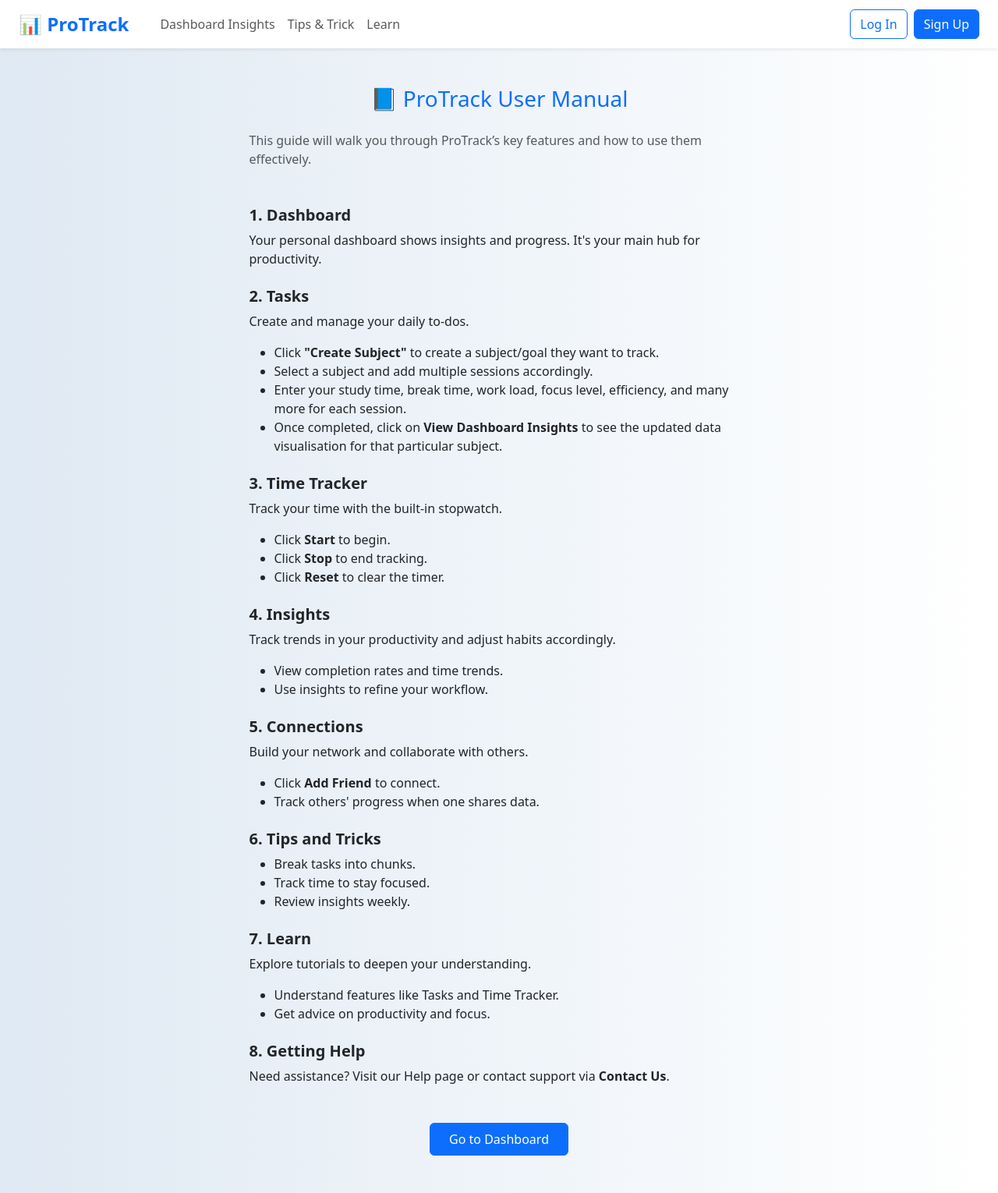
After one commit to Rbho10/CITS3403_PROJECT, a Flask app: page /user-manual in a window 1280 px wide. The commit adds this page. Shown: the whole page at 78% size. Run offline with Flask 3, Linux system fonts and the light colour scheme.

Commit message:
Added manual and friends profile picture on sidebar

```diff
--- a/app/__init__.py
+++ b/app/__init__.py
@@ -2,7 +2,7 @@ from flask import Flask, jsonify
 from flask_login import LoginManager
 from flask_migrate import Migrate
 
-from .models import db, User
+from .models import db, User, Friendship
 from app.config import Config
 import matplotlib
 matplotlib.use('Agg')
--- a/app/routes.py
+++ b/app/routes.py
@@ -47,6 +47,9 @@ def logout():
     flash("Logged out successfully!", "success")
     return redirect(url_for('welcome'))
 
+@app.route('/user-manual')
+def manual():
+    return render_template('manual.html')
 @app.route('/dashboard')
 @login_required
 def dashboard():
@@ -196,6 +199,7 @@ def search_friends():
 
 
 @app.route('/add_friend', methods=['POST'])
+@login_required
 def add_friend():
     data = request.get_json()
     friend_id = data['friend_id']
@@ -203,8 +207,9 @@ def add_friend():
 
     existing = Friendship.query.filter_by(user_id=user_id, friend_id=friend_id).first()
     if not existing:
-        friendship = Friendship(user_id=user_id, friend_id=friend_id)
-        db.session.add(friendship)
+        fwd = Friendship(user_id=user_id,   friend_id=friend_id)
+        rev = Friendship(user_id=friend_id, friend_id=user_id)
+        db.session.add_all([fwd, rev])
         db.session.commit()
         return '', 200
     else:
--- a/app/static/profile-page.css
+++ b/app/static/profile-page.css
@@ -33,6 +33,7 @@ body {
   margin-top: 60px;
   overflow-y: auto;
   height: calc(100vh - 60px);
+  background-color: white;
 }
 
 /* === CONTAINER === */
--- a/app/templates/base.html
+++ b/app/templates/base.html
@@ -18,7 +18,7 @@
 <body>
     <!-- Navbar -->
     <nav class="navbar navbar-expand-lg navbar-light bg-white shadow-sm px-4">
-        <a class="navbar-brand text-primary" href="#">📊 ProTrack</a>
+        <a class="navbar-brand text-primary" href="{{ url_for('welcome') }}">📊 ProTrack</a>
         <div class="d-flex align-items-center">
             <!-- extra “Menu” button on small screens -->
             <button class="btn btn-outline-secondary d-lg-none" type="button" data-bs-toggle="collapse"
@@ -32,7 +32,7 @@
             <ul class="navbar-nav ms-3">
                 <li class="nav-item"><a class="nav-link" href="#" onclick="goToDashboard()">Dashboard Insights</a></li>
                 <li class="nav-item"><a class="nav-link" href="#" onclick="goToLogin()">Tips & Trick</a></li>
-                <li class="nav-item"><a class="nav-link" href="#" onclick="goToLogin()">Learn</a></li>
+                <li class="nav-item"><a class="nav-link" href="#" onclick="goToManual()">Learn</a></li>
             </ul>
             <ul class="navbar-nav ms-auto align-items-center">
                 <li class="nav-item"><button class="btn btn-outline-primary me-2" onclick="goToLogin()">Log In</button>
@@ -47,6 +47,9 @@
 
     <!-- Navigation JS -->
     <script>
+        function goToManual() {
+            window.location.href = "{{ url_for('manual') }}";
+        }
         function goToLogin() {
             window.location.href = "{{ url_for('login') }}";
         }
--- /dev/null
+++ b/app/templates/manual.html
@@ -0,0 +1,72 @@
+{% extends "base.html" %}
+
+{% block title %}Manual | ProTrack{% endblock %}
+
+{% block body %}
+<div class="container py-5">
+    <div class="row justify-content-center">
+        <div class="col-md-8 col-lg-7">
+            <h3 class="text-center text-primary mb-4">📘 ProTrack User Manual</h3>
+
+            <p class="text-muted">This guide will walk you through ProTrack’s key features and how to use them effectively.</p>
+
+            <!-- Manual Sections -->
+            <h5 id="dashboard" class="mt-5"><strong>1. Dashboard</strong></h5>
+            <p>Your personal dashboard shows insights and progress. It's your main hub for productivity.</p>
+
+            <h5 id="tasks" class="mt-4"><strong>2. Tasks</strong></h5>
+            <p>Create and manage your daily to-dos.</p>
+            <ul>
+                <li>Click <strong>"Create Subject"</strong> to create a subject/goal they want to track.</li>
+                <li>Select a subject and add multiple sessions accordingly.</li>
+                <li>Enter your study time, break time, work load, focus level, efficiency, and many more for each session.</li>
+                <li>Once completed, click on <strong>View Dashboard Insights</strong> to see the updated data visualisation for that particular subject.</li>
+            </ul>
+
+            <h5 id="time-tracker" class="mt-4"><strong>3. Time Tracker</strong></h5>
+            <p>Track your time with the built-in stopwatch.</p>
+            <ul>
+                <li>Click <strong>Start</strong> to begin.</li>
+                <li>Click <strong>Stop</strong> to end tracking.</li>
+                <li>Click <strong>Reset</strong> to clear the timer.</li>
+            </ul>
+
+            <h5 id="insights" class="mt-4"><strong>4. Insights</strong></h5>
+            <p>Track trends in your productivity and adjust habits accordingly.</p>
+            <ul>
+                <li>View completion rates and time trends.</li>
+                <li>Use insights to refine your workflow.</li>
+            </ul>
+
+            <h5 id="connections" class="mt-4"><strong>5. Connections</strong></h5>
+            <p>Build your network and collaborate with others.</p>
+            <ul>
+                <li>Click <strong>Add Friend</strong> to connect.</li>
+                <li>Track others' progress when one shares data.</li>
+            </ul>
+
+            <h5 id="tips" class="mt-4"><strong>6. Tips and Tricks</strong></h5>
+            <ul>
+                <li>Break tasks into chunks.</li>
+                <li>Track time to stay focused.</li>
+                <li>Review insights weekly.</li>
+            </ul>
+
+            <h5 id="learn" class="mt-4"><strong>7. Learn</strong></h5>
+            <p>Explore tutorials to deepen your understanding.</p>
+            <ul>
+                <li>Understand features like Tasks and Time Tracker.</li>
+                <li>Get advice on productivity and focus.</li>
+            </ul>
+
+            <h5 id="help" class="mt-4"><strong>8. Getting Help</strong></h5>
+            <p>Need assistance? Visit our Help page or contact support via <strong>Contact Us</strong>.</p>
+
+            <!-- CTA Button -->
+            <div class="text-center mt-5">
+                <a href="{{ url_for('dashboard') }}" class="btn btn-primary px-4 py-2">Go to Dashboard</a>
+            </div>
+        </div>
+    </div>
+</div>
+{% endblock %}
```
Also changed, not shown: app/models.py (+14 -8 lines), app/static/dashboard.css (+61 -33 lines), app/static/friends.css (+45 -5 lines), app/templates/dashboard.html (+31 -43 lines), app/templates/homebase.html (+14 -6 lines), app/user.db.
